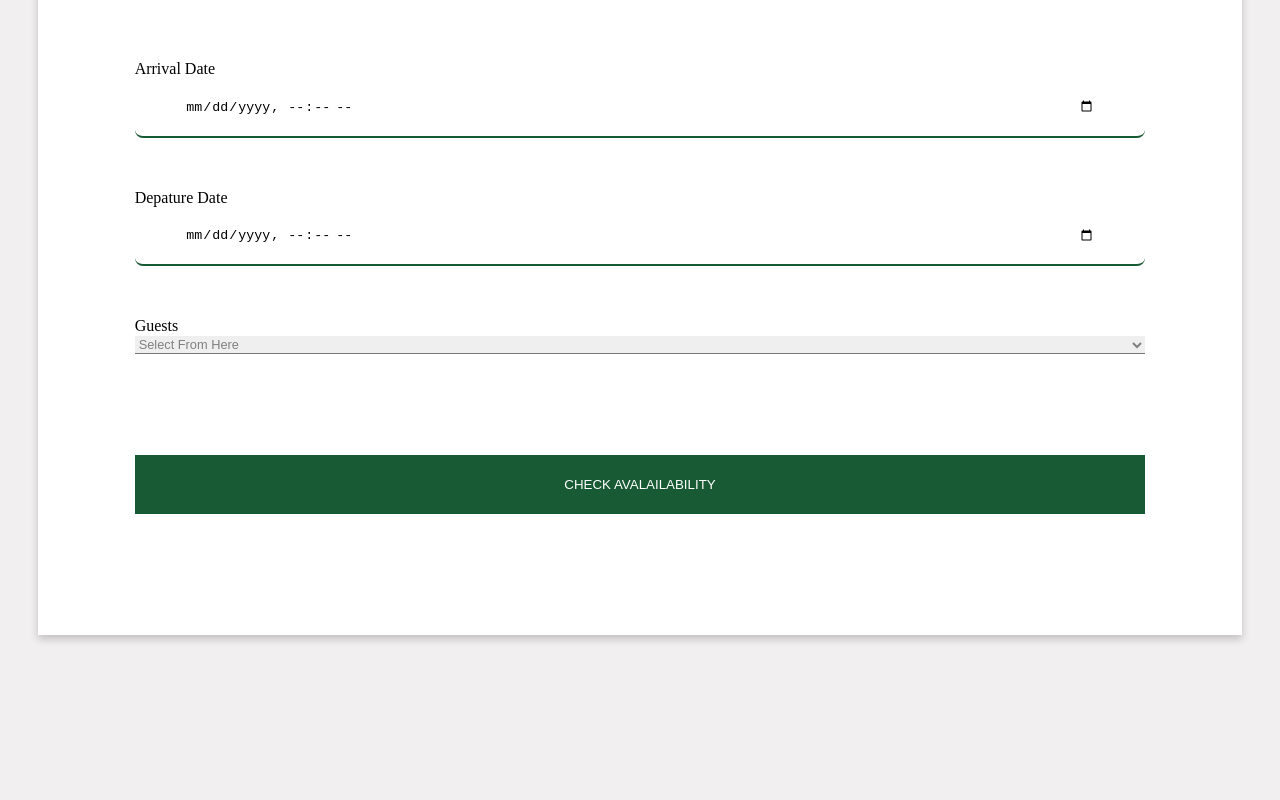
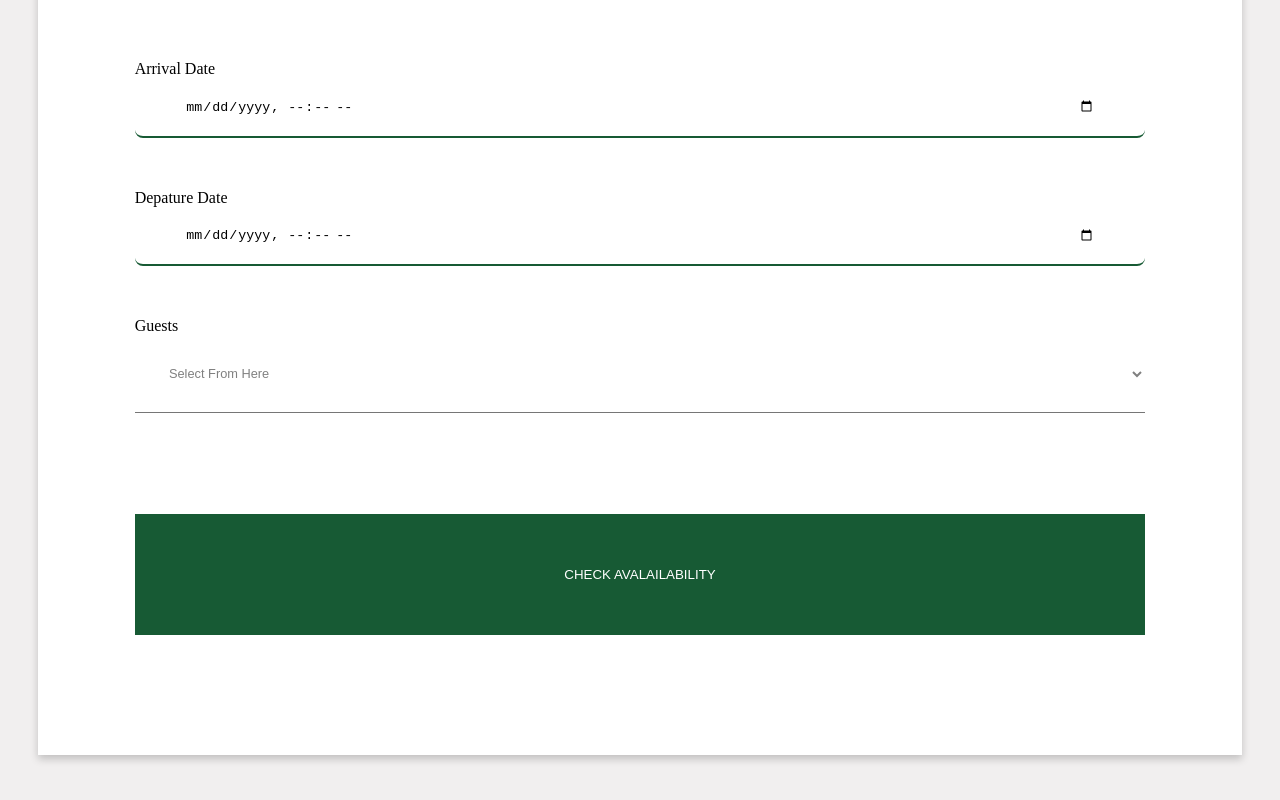
Before and after one commit to eStAbLiShEd001/Hotel-V, a plain HTML site: page index.html in a window 1280 px wide. Shown: the part 762-1562 px from the top of the page. Drawn offline with Linux system fonts and the light colour scheme.

Commit message:
added few animations

```diff
--- a/style.css
+++ b/style.css
@@ -66,13 +66,14 @@ header {
     border-left: none;
     border-right: none;
     padding: 2% 5%;
+    background-color: transparent;
 }
 
 .section-two [type = submit] {
     background-color: rgb(23, 90, 52);
     border: 2px solid rgb(23, 90, 52);
     color: rgb(255, 255, 255);
-    padding: 2% 5%;
+    padding: 5% 10%;
     margin-top: 10%;
     width: 100%;
 }
@@ -84,6 +85,8 @@ header {
     border-right: none;
     font-size: 0.8rem;
     color: gray;
+    background-color: transparent;
+    padding: 3% 3%;
 }
 
 /* SECTION 3 (!) */
@@ -108,12 +111,12 @@ header {
     50% {
         transform: scale(1.2);
         opacity: 1.4;
-        background: rgb(185, 185, 185);
+        /* background: rgb(185, 185, 185); */
     }
     100% {
         transform: scale(1.4);
         opacity: 1.4;
-        background: rgb(184, 184, 184);
+        /* background: rgb(184, 184, 184); */
     }
 }
 .section-three::after {
```
